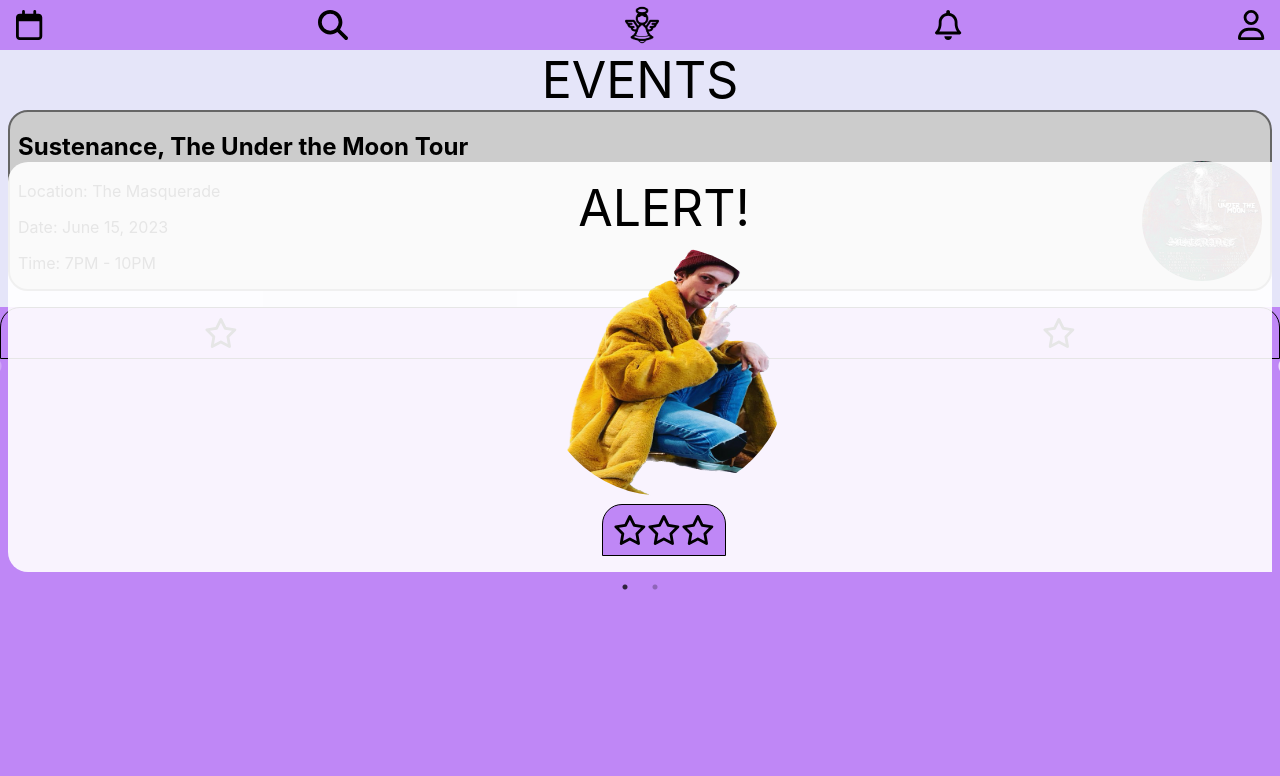
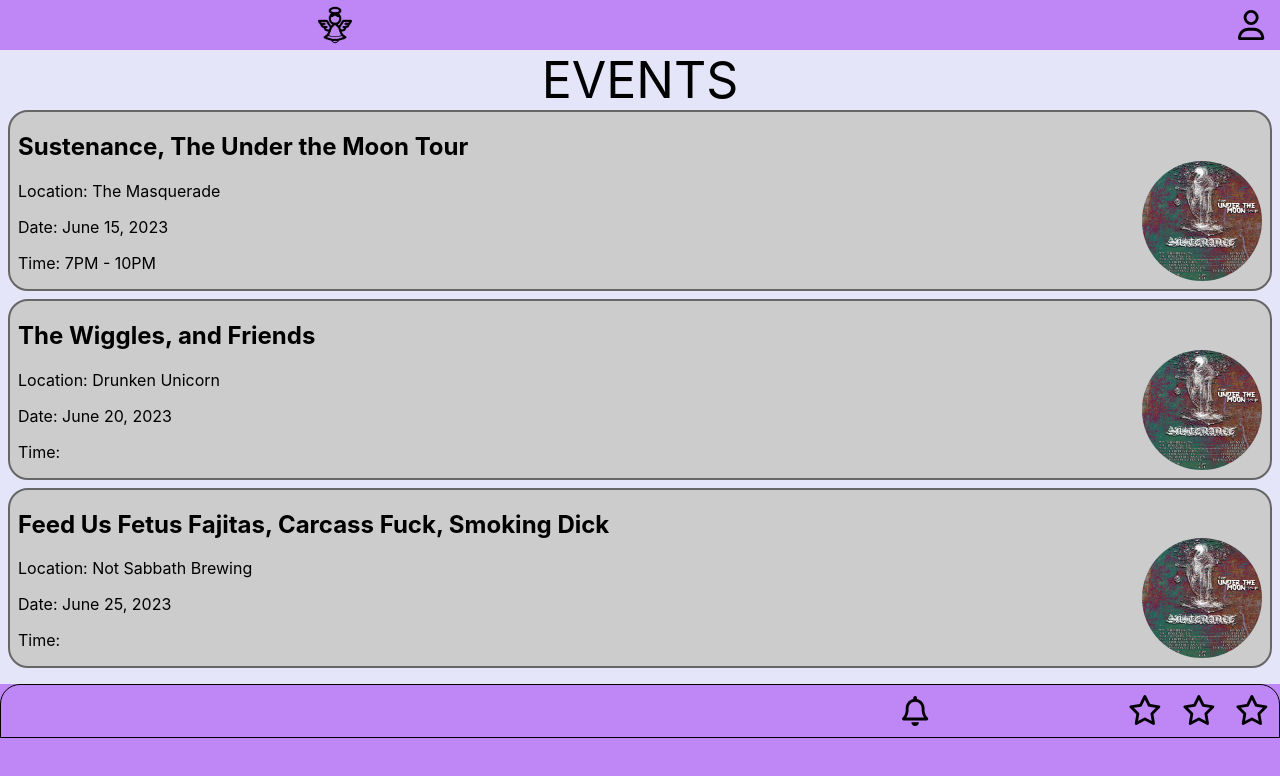
Before and after one commit to GuiltyDogg/angelchoir2, a React (Create React App) app: page /Events in a window 1280 px wide. Shown: the top 776 px of the page. Built offline with nearby package versions, Linux system fonts and the light colour scheme.

Commit message:
Updated to match mocks (almost)

```diff
--- a/src/design/atoms/logo/styles.js
+++ b/src/design/atoms/logo/styles.js
@@ -8,7 +8,8 @@ export const LogoImage = styled.img`
 `;
 
 export const LogoNav = styled.img`
-  display: block;
+  display: flex;
+  padding-right: 250px;
   height: 40px;
   filter: brightness(0%);
 `;
--- a/src/design/atoms/navbar/index.js
+++ b/src/design/atoms/navbar/index.js
@@ -11,21 +11,25 @@ function ToolBar({ onClick }) {
   return (
     <StyledBar>
       <Link to="/Events">
-        <StyledTools>
+        {/* <StyledTools>
           <FontAwesomeIcon icon={faCalendar} />
-        </StyledTools>
+        </StyledTools> */}
       </Link>
 
       {/* I think we don't need this/we should move this feature to the events page? */}
-      <StyledTools>
+      {/* <StyledTools>
         <FontAwesomeIcon icon={faMagnifyingGlass} />
-      </StyledTools>
-      <LogoNav src="./images/aclogoangle.png" alt="AngelChoir Logo" />
+      </StyledTools> */}
+      <LogoNav
+        className="logo"
+        src="./images/aclogoangle.png"
+        alt="AngelChoir Logo"
+      />
 
       <Link to="/Alerts">
-        <StyledTools>
+        {/* <StyledTools>
           <FontAwesomeIcon icon={faBell} />
-        </StyledTools>
+        </StyledTools> */}
       </Link>
 
       <Link to="/">
--- a/src/design/atoms/starbar/index.js
+++ b/src/design/atoms/starbar/index.js
@@ -1,11 +1,20 @@
 import { FontAwesomeIcon } from "@fortawesome/react-fontawesome";
 import { faStar } from "@fortawesome/free-regular-svg-icons";
 import { StarStyle } from "./styles";
+import { LogoNav } from "../logo/styles";
+import { StyledTools } from "../navbar/styles";
+import { faBell } from "@fortawesome/free-regular-svg-icons";
+import { Link } from "react-router-dom";
 
 function StarBar({ onClick }) {
   return (
     <>
       <StarStyle>
+        <Link to="/Alerts">
+          <StyledTools className="bell">
+            <FontAwesomeIcon icon={faBell} />
+          </StyledTools>
+        </Link>
         <FontAwesomeIcon icon={faStar} />
         <FontAwesomeIcon icon={faStar} />
         <FontAwesomeIcon icon={faStar} />
--- a/src/design/atoms/starbar/styles.js
+++ b/src/design/atoms/starbar/styles.js
@@ -3,11 +3,17 @@ import colors from "../../subatomics/colors";
 
 export const StarStyle = styled.div`
   display: flex;
-  justify-content: space-around;
+  justify-content: flex-end;
+  gap: 20px;
   padding: 10px;
   border: 1px solid black;
   border-top-left-radius: 20px;
   border-top-right-radius: 20px;
   font-size: 30px;
   background-color: ${colors.primaryBrand};
+
+  .bell {
+    margin-right: 150px;
+    padding: 1px 30px 1px 0px;
+  }
 `;
--- a/src/design/organisms/eventspage/index.js
+++ b/src/design/organisms/eventspage/index.js
@@ -10,18 +10,18 @@ function Events() {
       time: "7PM - 10PM",
     },
     // SHOW MULTIPLE EVENTS
-    // {
-    //   id: 2,
-    //   title: "The Wiggles, and Friends",
-    //   location: "Drunken Unicorn",
-    //   date: "June 20, 2023",
-    // },
-    // {
-    //   id: 3,
-    //   title: "Feed Us Fetus Fajitas, Carcass Fuck, Smoking Dick",
-    //   location: "Not Sabbath Brewing",
-    //   date: "June 25, 2023",
-    // },
+    {
+      id: 2,
+      title: "The Wiggles, and Friends",
+      location: "Drunken Unicorn",
+      date: "June 20, 2023",
+    },
+    {
+      id: 3,
+      title: "Feed Us Fetus Fajitas, Carcass Fuck, Smoking Dick",
+      location: "Not Sabbath Brewing",
+      date: "June 25, 2023",
+    },
     // {
     //   id: 4,
     //   title: "Blue Man Group",
--- a/src/pages/eventlist/index.js
+++ b/src/pages/eventlist/index.js
@@ -13,7 +13,7 @@ function Eventlist() {
         <ToolBar />
         <Events />
         <StarBar />
-        <AlertGlass />
+        {/* <AlertGlass /> */}
       </PageContainer>
       {/* <GlassWindow></GlassWindow> */}
     </>
```
